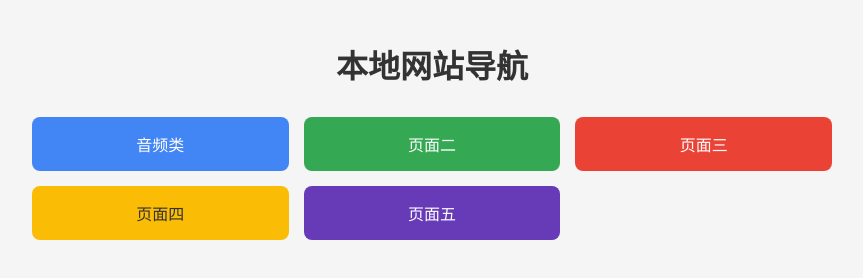
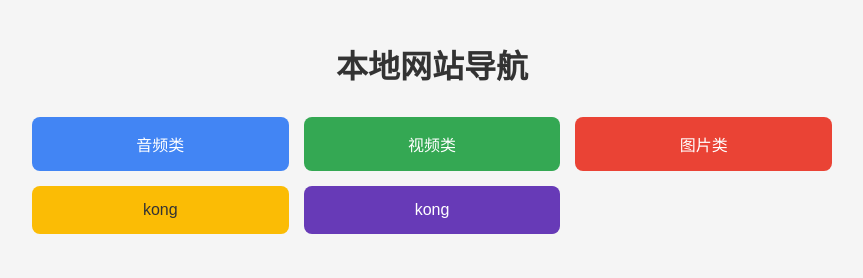
Before and after one commit to jiunk67/c, a plain HTML site: page index.html in a window 1280 px wide. Shown: the whole page, without its empty margins (208-1071 px from the left). Drawn offline with Linux system fonts and the light colour scheme.

Commit message:
Update index.html

```diff
--- a/index.html
+++ b/index.html
@@ -61,10 +61,10 @@
 
     <div class="button-container">
         <a href="7777.html" class="nav-button">音频类</a>
-        <a href="8888.html" class="nav-button">页面二</a>
-        <a href="9999.html" class="nav-button">页面三</a>
-        <a href="10101010.html" class="nav-button">页面四</a>
-        <a href="11111111.html" class="nav-button">页面五</a>
+        <a href="8888.html" class="nav-button">视频类</a>
+        <a href="9999.html" class="nav-button">图片类</a>
+        <a href="10101010.html" class="nav-button">kong</a>
+        <a href="11111111.html" class="nav-button">kong</a>
     </div>
 </body>
 </html>
```
